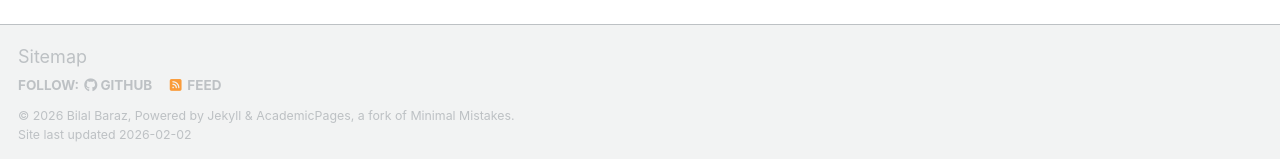
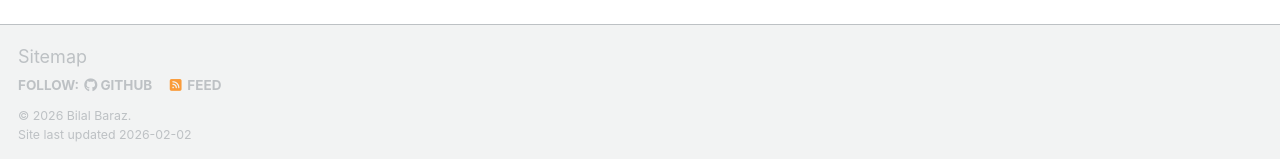
Before and after one commit to bilalbaraz/bilalbaraz.github.io, a Jekyll site: the page built from _pages/about.md, in a window 1280 px wide and 900 px high, scrolled down 2720 px. Shown: the part 738-897 px from the top of the window. Built offline with Jekyll 4.4.1, drawn with Linux system fonts in a browser that asks for light colours; a script bundle is joined from its source files by our own code; library files that are not in the unit come from our copies.

Commit message:
Remove copyrights from footer

```diff
--- a/_includes/footer.html
+++ b/_includes/footer.html
@@ -20,6 +20,6 @@
 {% endif %}
 
 <div class="page__footer-copyright">
-  &copy; {{ site.time | date: '%Y' }} {{ site.name | default: site.title }}, {{ site.data.ui-text[site.locale].powered_by | default: "Powered by" }} <a href="https://jekyllrb.com" rel="nofollow">Jekyll</a> &amp; <a href="https://github.com/academicpages/academicpages.github.io">AcademicPages</a>, a fork of <a href="https://mademistakes.com/work/minimal-mistakes-jekyll-theme/" rel="nofollow">Minimal Mistakes</a>.<br />
+  &copy; {{ site.time | date: '%Y' }} {{ site.name | default: site.title }}.<br />
   Site last updated {{ "now" | date: '%Y-%m-%d' }}
 </div>
```
